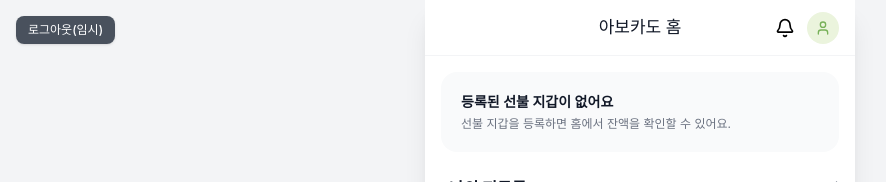
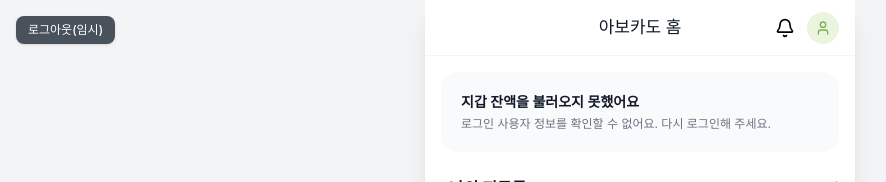
Before and after one commit to kb-avocado/avocado-frontend, a Vue app: page /home in a window 1280 px wide. Shown: the top 182 px of the page, without its empty margins (0-886 px from the left). Built offline with nearby package versions, Linux system fonts and the light colour scheme; no server answers.

Commit message:
[AVCD-102] refactor: 홈 화면 지갑 예외 처리 보완

```diff
--- a/src/views/home/common/HomeView.vue
+++ b/src/views/home/common/HomeView.vue
@@ -12,18 +12,18 @@
     </section>
 
     <section
-      v-else-if="walletError || !wallet"
+      v-else-if="walletStatusError || !wallet"
       class="rounded-2xl bg-gray-50 p-5"
-      :role="walletError ? 'alert' : 'status'"
+      :role="walletStatusError ? 'alert' : 'status'"
     >
       <p class="text-sm font-semibold text-gray-900">
-        {{ walletError ? '지갑 잔액을 불러오지 못했어요' : '등록된 선불 지갑이 없어요' }}
+        {{ walletStatusError ? '지갑 잔액을 불러오지 못했어요' : '등록된 선불 지갑이 없어요' }}
       </p>
       <p class="mt-1 text-xs text-gray-500">
-        {{ walletError || '선불 지갑을 등록하면 홈에서 잔액을 확인할 수 있어요.' }}
+        {{ walletStatusError || '선불 지갑을 등록하면 홈에서 잔액을 확인할 수 있어요.' }}
       </p>
       <button
-        v-if="walletError"
+        v-if="walletError && !walletAccessError"
         type="button"
         class="mt-3 rounded-full bg-avocado-600 px-4 py-2 text-sm font-medium text-white"
         @click="fetchWalletBalance"
@@ -39,6 +39,9 @@
         <p class="text-3xl font-bold text-gray-900">
           {{ formatMoney(walletBalance) }}
           <span class="text-lg font-medium ml-0.5">원</span>
+        </p>
+        <p v-if="walletBalance === 0" class="mt-1 text-xs text-gray-600">
+          현재 사용할 수 있는 잔액이 없어요.
         </p>
 
         <RouterLink
@@ -223,6 +226,7 @@ const authStore = useAuthStore()
 const walletStore = useWalletStore()
 const { wallet, loading: walletLoading, error: walletError } = storeToRefs(walletStore)
 const hasRequestedWallet = ref(false)
+const walletAccessError = ref('')
 
 const childId = computed(
   () =>
@@ -234,6 +238,7 @@ const childId = computed(
     ''
 )
 const walletBalance = computed(() => Number(wallet.value?.balance ?? 0))
+const walletStatusError = computed(() => walletAccessError.value || walletError.value)
 
 const MOCK_HOME = {
   todaySpent: 3000,
@@ -285,9 +290,16 @@ async function fetchHome() {
 }
 
 async function fetchWalletBalance() {
+  if (walletLoading.value) return
+
   hasRequestedWallet.value = true
+  walletAccessError.value = ''
 
-  if (!childId.value) return
+  if (!authStore.user || !childId.value) {
+    walletStore.reset()
+    walletAccessError.value = '로그인 사용자 정보를 확인할 수 없어요. 다시 로그인해 주세요.'
+    return
+  }
 
   try {
     await walletStore.fetchWallet(childId.value)
```
